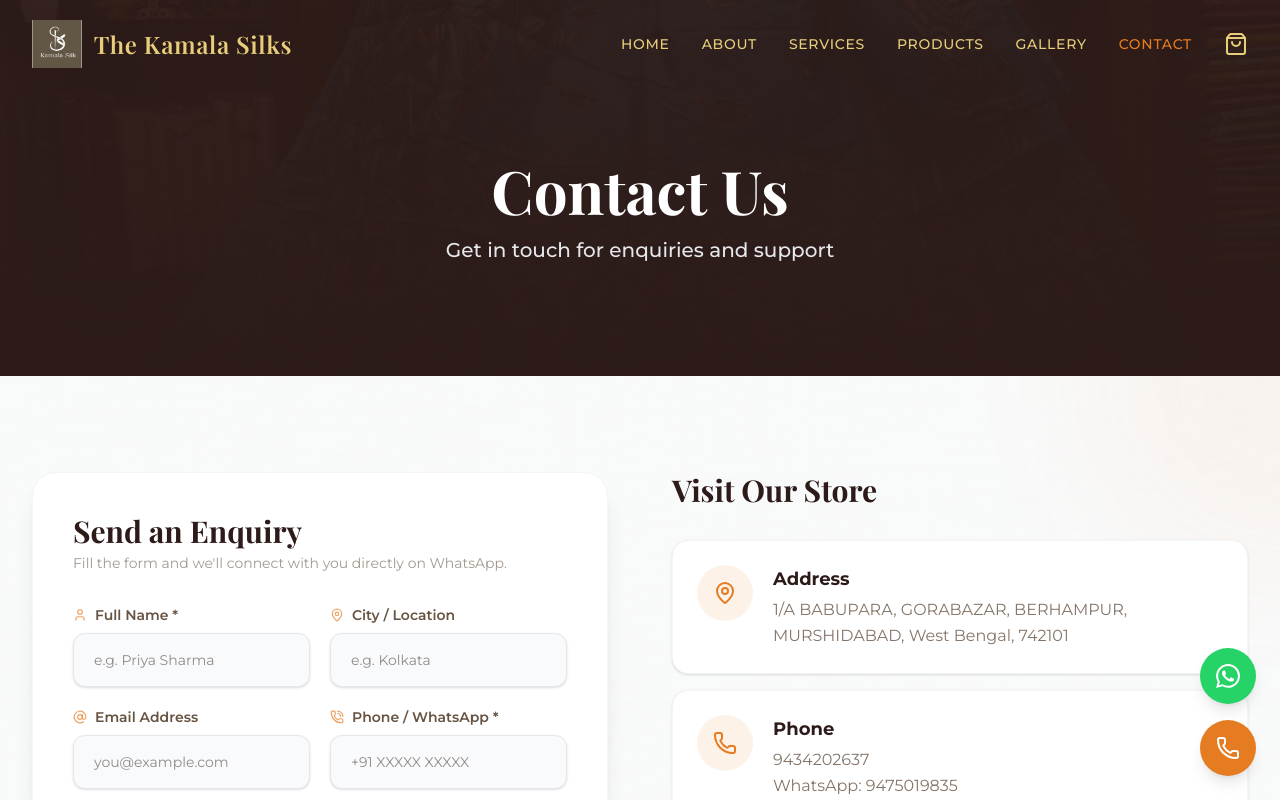
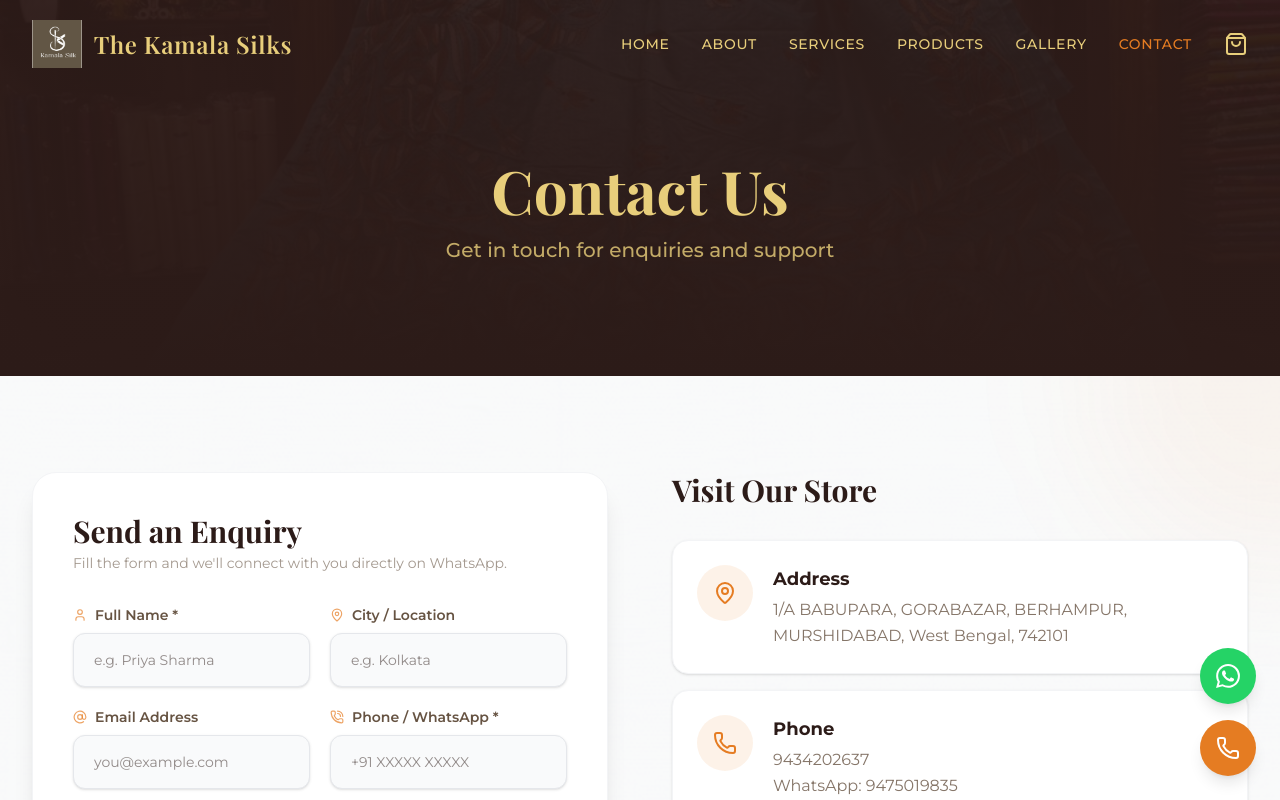
Before and after one commit to deosweb2025/The_Kamala_Silks_Website, a React (Vite) app: page /contact in a window 1280 px wide. Shown: the top 800 px of the page. Built offline with nearby package versions, Linux system fonts and the light colour scheme; a web font is replaced by a local one.

Commit message:
change some pages font color

```diff
--- a/src/components/common/PageHeader.jsx
+++ b/src/components/common/PageHeader.jsx
@@ -16,7 +16,7 @@ const PageHeader = ({ title, subtitle, bgImage = "/images/pic15.jpeg" }) => {
           initial={{ opacity: 0, y: 30 }}
           animate={{ opacity: 1, y: 0 }}
           transition={{ duration: 0.8, ease: "easeOut" }}
-          className="text-4xl md:text-5xl lg:text-6xl font-heading font-bold text-white mb-4"
+          className="text-4xl md:text-5xl lg:text-6xl font-heading font-bold text-[#e8ce7b] mb-4"
         >
           {title}
         </motion.h1>
@@ -25,7 +25,7 @@ const PageHeader = ({ title, subtitle, bgImage = "/images/pic15.jpeg" }) => {
             initial={{ opacity: 0, y: 20 }}
             animate={{ opacity: 1, y: 0 }}
             transition={{ duration: 0.8, ease: "easeOut", delay: 0.2 }}
-            className="text-lg md:text-xl text-gray-200 font-medium"
+            className="text-lg md:text-xl text-[#e8ce7b]/80 font-medium"
           >
             {subtitle}
           </motion.p>
```
